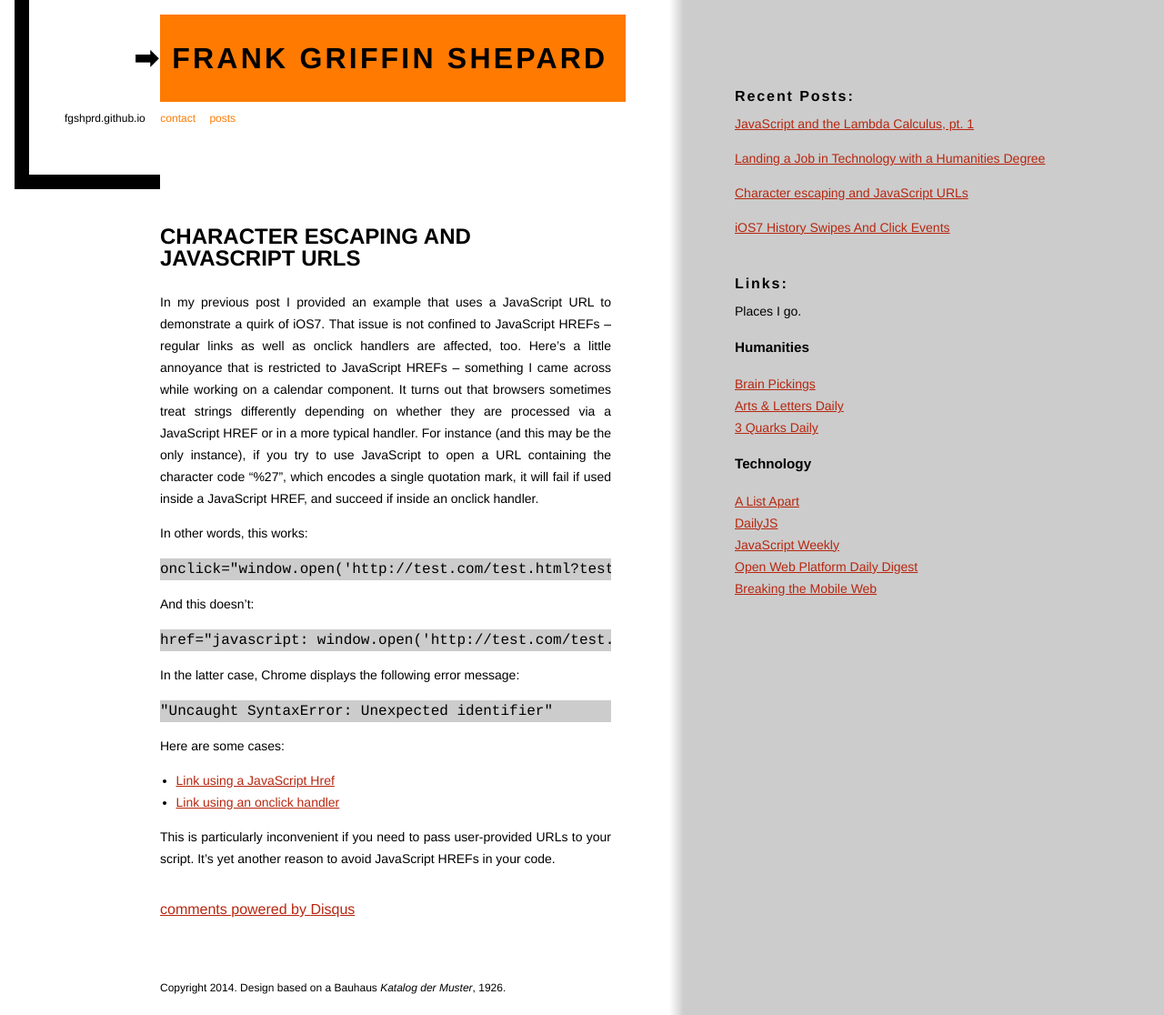
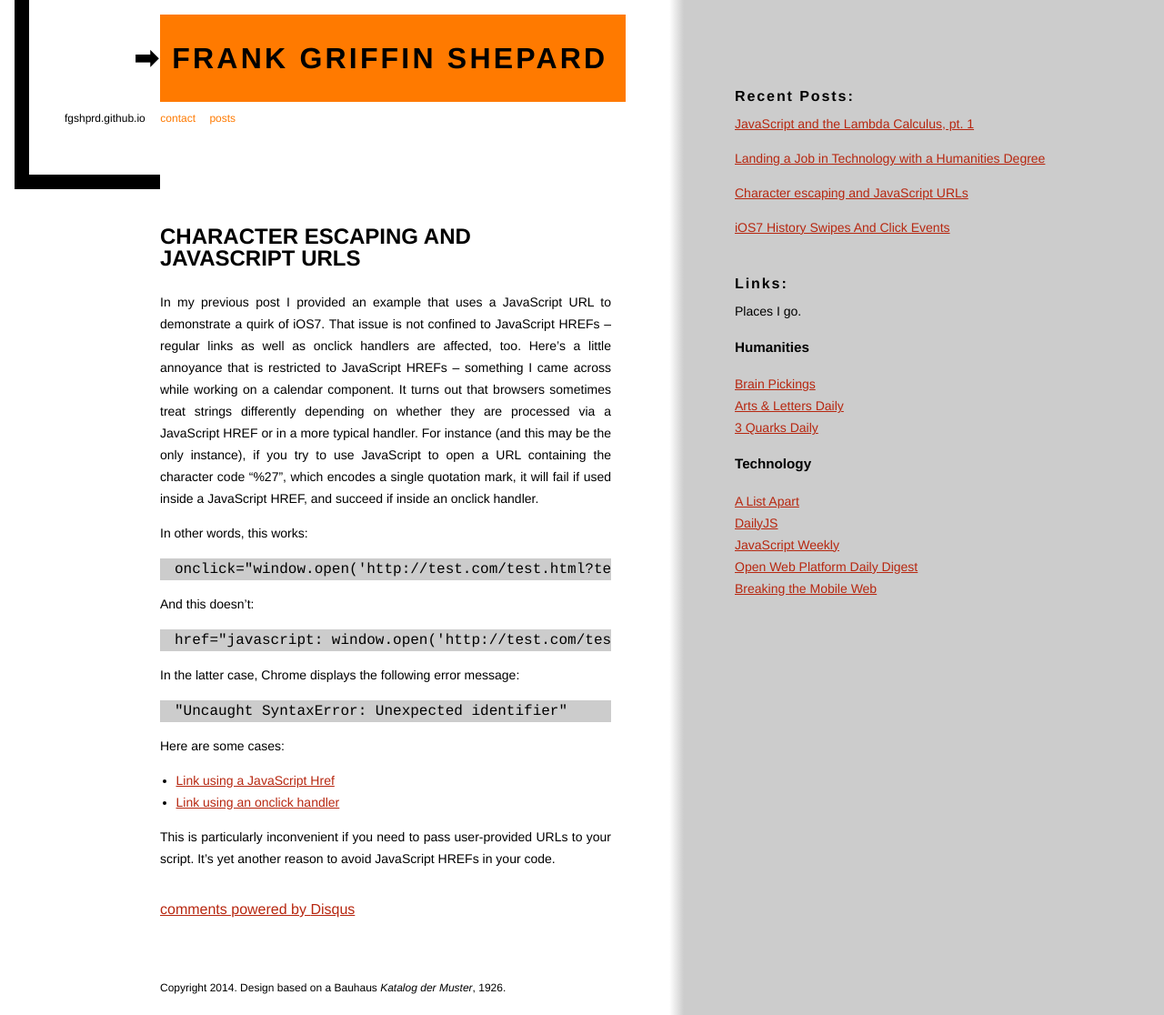
Before and after one commit to fgshprd/fgshprd.github.io, a Jekyll site: the page built from _posts/2014-03-24-%27_and_JavaScript_URLs.md, in a window 1280 px wide. Shown: the whole page at 91% size. Built offline with Jekyll 4.4.1, drawn with Linux system fonts in a browser that asks for light colours; comment, search, counter and statistics services are not loaded.

Commit message:
updated pre styles: padding-left

```diff
--- a/css/styles.css
+++ b/css/styles.css
@@ -16,7 +16,7 @@
 p, ul, ol { font-size: .875em; }
 em { font-style: italic; }
 strong { font-weight: bold; }
-pre { overflow-x: scroll; background-color: rgb(204, 204, 204); font-family: Courier, monospace; margin-top: 1em; }
+pre { overflow-x: scroll; background-color: rgb(204, 204, 204); font-family: Courier, monospace; margin-top: 1em; padding-left: 1em; }
 hr { border: 1px solid rgb(255, 122, 0); margin: 2em 0; }
 
 #page {
```
